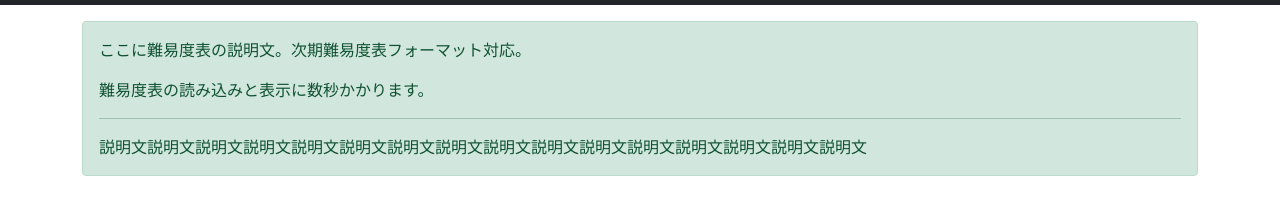
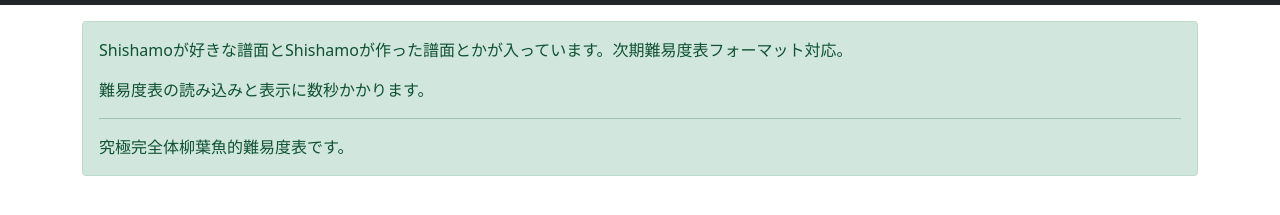
Before and after one commit to OishiiShishamo/shishamo_bms_table, a plain HTML site: page index.html in a window 1280 px wide. Shown: the part 45-260 px from the top of the page. Drawn offline with nearby package versions, Linux system fonts and the light colour scheme; no server answers.

Commit message:
Update index.html

```diff
--- a/index.html
+++ b/index.html
@@ -2,7 +2,7 @@
 <html lang="ja">
 
 <head>
-    <title>ここに難易度表の名前</title>
+    <title>Spirinchus lanceolatus難易度表</title>
     <meta charset="UTF-8">
     <meta http-equiv="X-UA-Compatible" content="IE=edge">
     <meta name="viewport" content="width=device-width, initial-scale=1.0">
@@ -27,10 +27,10 @@
     <div class="container">
 
         <div class="alert alert-success mb-3" role="alert">
-            <p>ここに難易度表の説明文。次期難易度表フォーマット対応。</p>
+            <p>Shishamoが好きな譜面とShishamoが作った譜面とかが入っています。次期難易度表フォーマット対応。</p>
             <p>難易度表の読み込みと表示に数秒かかります。</p>
             <hr>
-            <p class="mb-0">説明文説明文説明文説明文説明文説明文説明文説明文説明文説明文説明文説明文説明文説明文説明文説明文</p>
+            <p class="mb-0">究極完全体柳葉魚的難易度表です。</p>
         </div>
 
 
```
